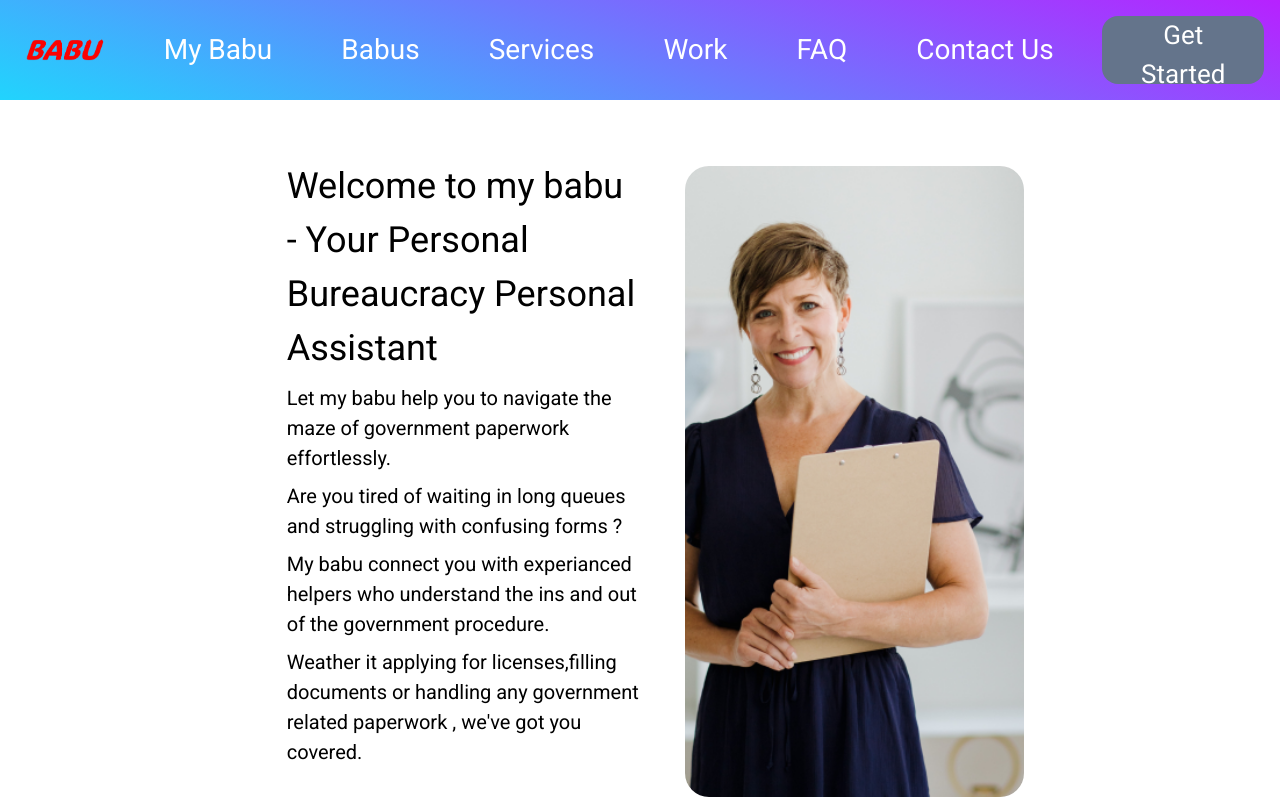
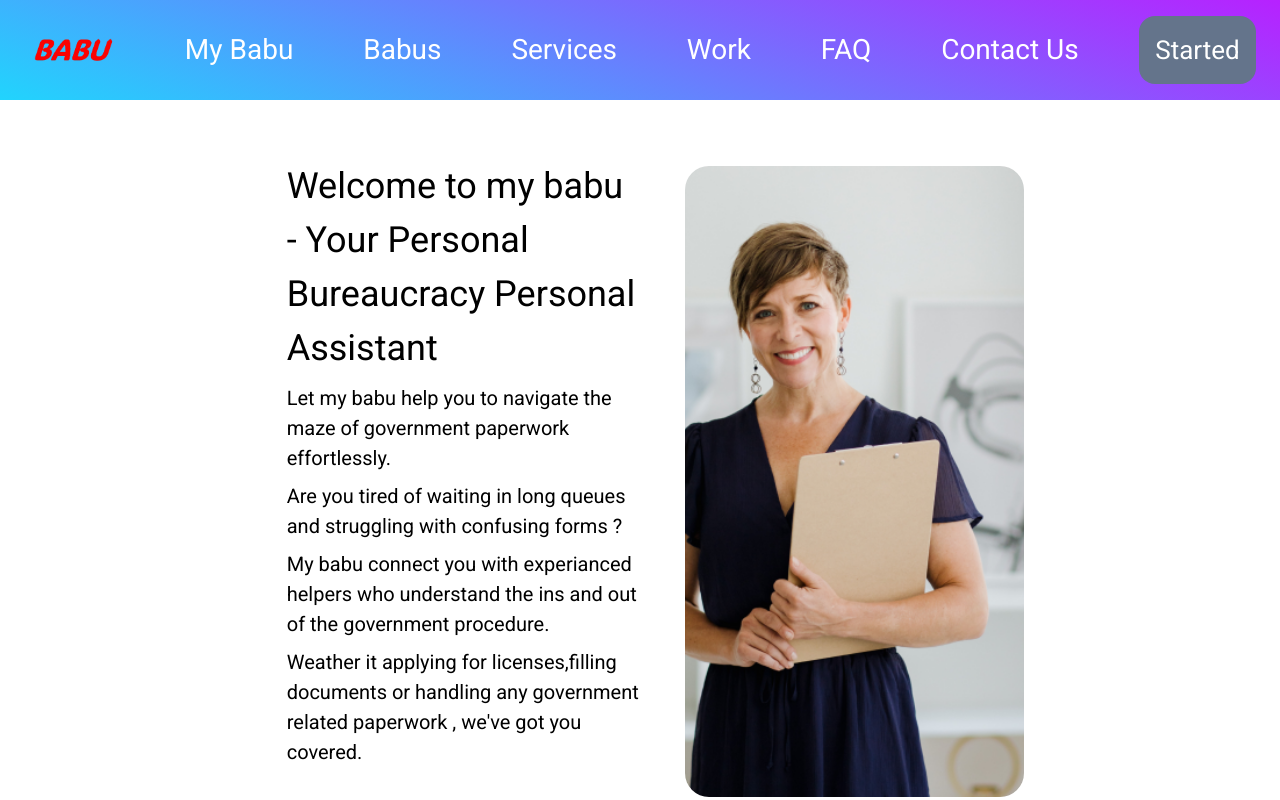
Before and after one commit to suryanshpandey61/Farmer_Site, a React (Create React App) app: page / in a window 1280 px wide. Shown: the top 800 px of the page. Built offline with nearby package versions, Linux system fonts and the light colour scheme; a web font is replaced by a local one.

Commit message:
Navbar updated

```diff
--- a/src/components/Navbar.jsx
+++ b/src/components/Navbar.jsx
@@ -57,7 +57,7 @@ function Navbar() {
 
       {/* Get Started Button - Desktop View */}
       <div className="bg-slate-500 hidden md:flex sm:px-1 md:px-2 lg:px-4 rounded-2xl hover:cursor-pointer hover:bg-blue-500 transition-all duration-500">
-        <button className="text-[14px] sm:text-[16px] md:text-[20px] lg:text-[26px]">Get Started</button>
+        <button className="text-[14px] sm:text-[16px] md:text-[20px] lg:text-[26px]"> Started</button>
       </div>
 
       {/* Mobile Menu - when Hamburger is clicked */}
```
